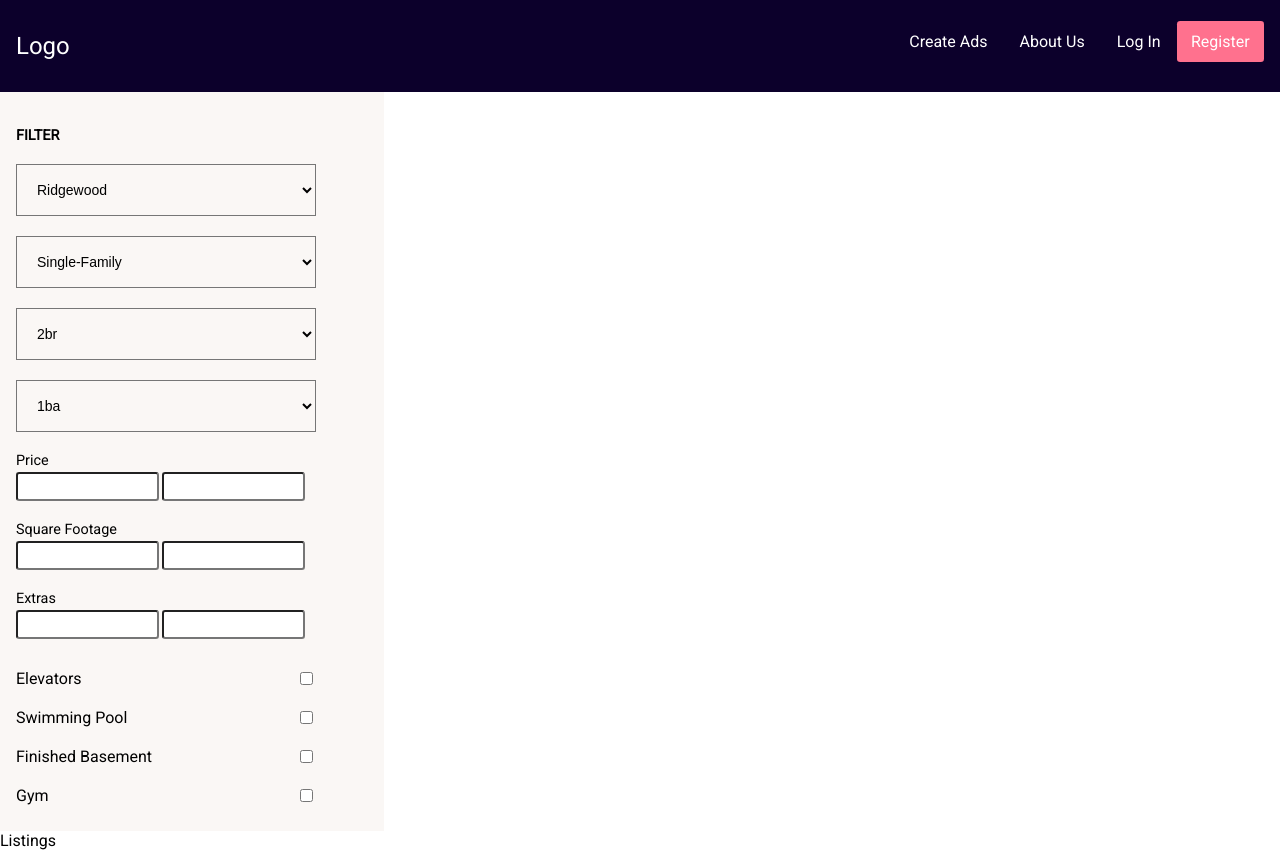
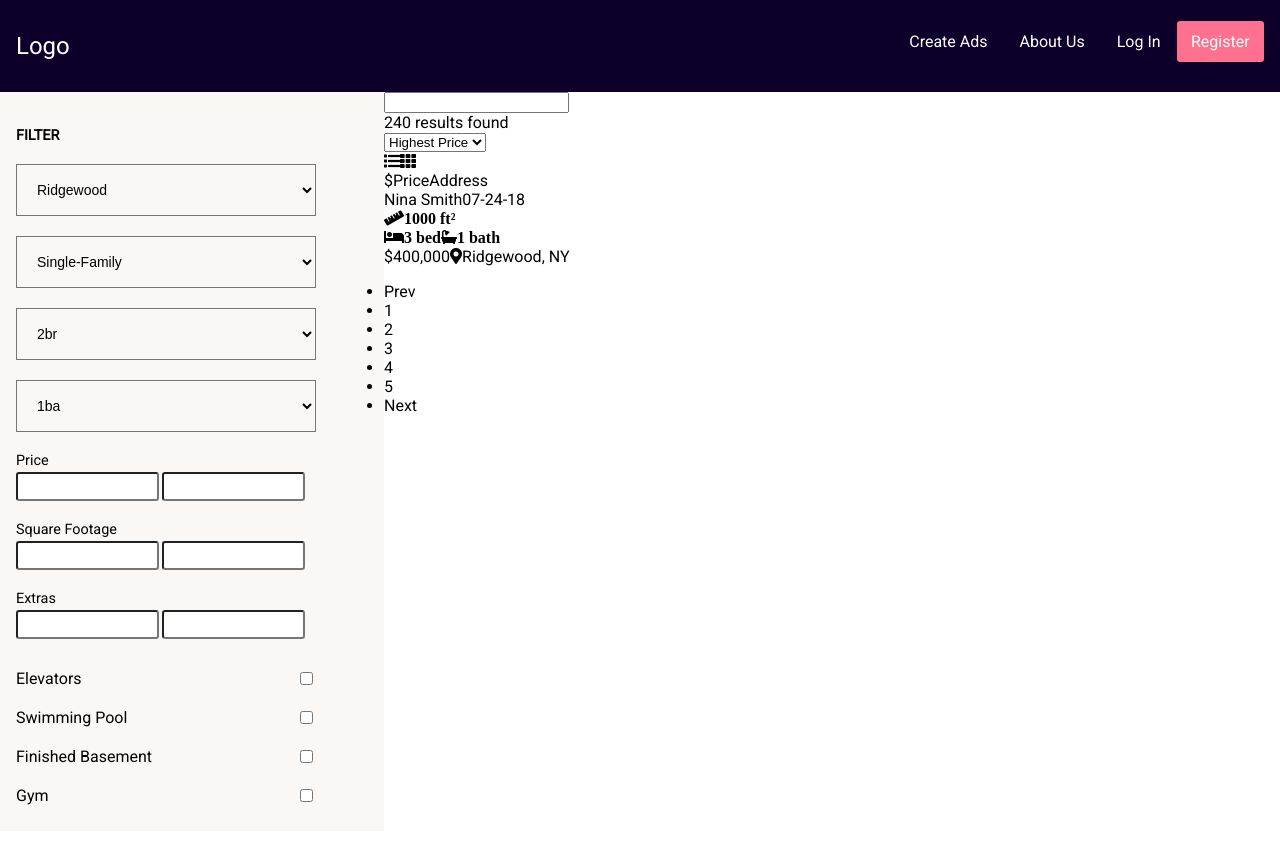
Before and after one commit to B-Rich23/real-estate, a React (Create React App) app: page / in a window 1280 px wide. Built offline with nearby package versions, Linux system fonts and the light colour scheme.

Commit message:
added content to Listings component

```diff
--- a/public/index.html
+++ b/public/index.html
@@ -8,6 +8,7 @@
       manifest.json provides metadata used when your web app is added to the
       homescreen on Android. See https://developers.google.com/web/fundamentals/engage-and-retain/web-app-manifest/
     -->
+    <link rel="stylesheet" href="https://use.fontawesome.com/releases/v5.1.1/css/all.css" integrity="sha384-O8whS3fhG2OnA5Kas0Y9l3cfpmYjapjI0E4theH4iuMD+pLhbf6JI0jIMfYcK3yZ" crossorigin="anonymous">
     <link rel="manifest" href="%PUBLIC_URL%/manifest.json">
     <link rel="shortcut icon" href="%PUBLIC_URL%/favicon.ico">
     <!--
--- a/src/App.css
+++ b/src/App.css
@@ -23,9 +23,17 @@ header {
         text-align: center;
         border-radius: 0.2rem; }
 
+#listings {
+  widows: 70%; }
+
+#content-area {
+  display: inline-block;
+  width: 100%; }
+
 #filter {
   background: #FAF7F5;
-  width: 30%; }
+  width: 30%;
+  float: left; }
   #filter .inside {
     padding: 1rem;
     max-width: 300px; }
--- a/src/App.scss
+++ b/src/App.scss
@@ -2,6 +2,7 @@
     'https://fonts.googleapis.com/css?family=Roboto'
 );
 @import "variables";
+@import "header";
 @import "listings";
 @import "content-area";
 
--- a/src/_content-area.scss
+++ b/src/_content-area.scss
@@ -1,6 +1,13 @@
+#content-area {
+    display: inline-block;
+    width: 100%;
+}
+
+
 #filter {
     background: $gray;
     width: 30%;
+    float: left;
 
     .inside {
         padding: 1rem;
--- a/src/_listings.scss
+++ b/src/_listings.scss
@@ -1,35 +1,9 @@
-header {
-    background: #0C002B;
-    color: #fff;
-    overflow: auto;
-    padding: 2rem 1rem;
+#listings {
+    // display: grid;
+    // padding: 1rem;
+    // grid-template-columns: repeat(6, 1fr);
+    // grid-row-gap: 1rem;
+    // float: right;
+    widows: 70%;
 
-    .logo {
-        // display: inline-block;
-        float: left;
-        font-size: 1.5rem;
-    }
-
-    nav {
-        // display: inline-block;
-        float: right;
-        a {
-            color: #fff;
-            text-decoration: none;
-            padding: 0.7rem 1rem;
-            text-transform: capitalize;
-            font-weight: 300;
-
-            &:hover {
-                color: #FF718E;
-
-            }
-            &.register-btn {
-                background: $pink;
-                padding: 0.7rem 0.9rem;
-                text-align: center;
-                border-radius: 0.2rem;
-            }
-        }
-    }
 }
--- a/src/components/Listings.js
+++ b/src/components/Listings.js
@@ -6,8 +6,64 @@ class Listings extends Component {
     state = {  }
     render() {
         return (
-            <section className="listings">
-            Listings
+            <section id="listings">
+                <section className="search-area">
+                    <input type="text" name="search" />
+                </section>
+                <section className="sortby-area">
+                    <div>240 results found</div>
+                    <div className="sort-options">
+                        <select name="sortby" className="sortby">
+                            <option value="price-asc">Highest Price</option>
+                            <option value="price-dsc">Lowest Price</option>
+                        </select>
+                        <div className="view">
+                        <i className="fas fa-list"></i>
+                        <i className="fas fa-th"></i>
+                        </div>
+                    </div>
+                </section>
+                <section className="listings-results">
+                    <div className="listing">
+                        <div className="listing-img">
+                            <span className="price">$Price</span>
+                            <span className="address">Address</span>
+                            <div className="details">
+                                <div className="user-img">
+
+                                </div>
+                                <div className="user-details">
+                                    <span className="user-name">Nina Smith</span>
+                                    <span className="post-date">07-24-18</span>
+                                </div>
+                                <div className="listing-details">
+                                    <div className="floor-space">
+                                    <i class="fas fa-ruler"><span>1000</span> ft&sup2;</i>
+                                    </div>
+                                    <div className="bed-bath">
+                                        <i class="fas fa-bed"><span>3</span> bed</i>
+                                        <i class="fas fa-bath"><span>1</span> bath</i>
+                                    </div>
+                                </div>
+                            </div>
+                        </div>
+                        <div className="bottom-info">
+                            <span>$400,000</span>
+                            <i className="fas fa-map-marker-alt"></i><span>Ridgewood, NY</span>
+                        </div>
+                    </div>
+                </section>
+                <section className="pagination">
+                    <ul className="paginations">
+                        <li>Prev</li>
+                        <li>1</li>
+                        <li>2</li>
+                        <li>3</li>
+                        <li>4</li>
+                        <li>5</li>
+                        <li>Next</li>
+                    </ul>
+                </section>
             </section>
         );
     }
```
Also changed, not shown: src/_header.scss (added, +35 -0 lines).
